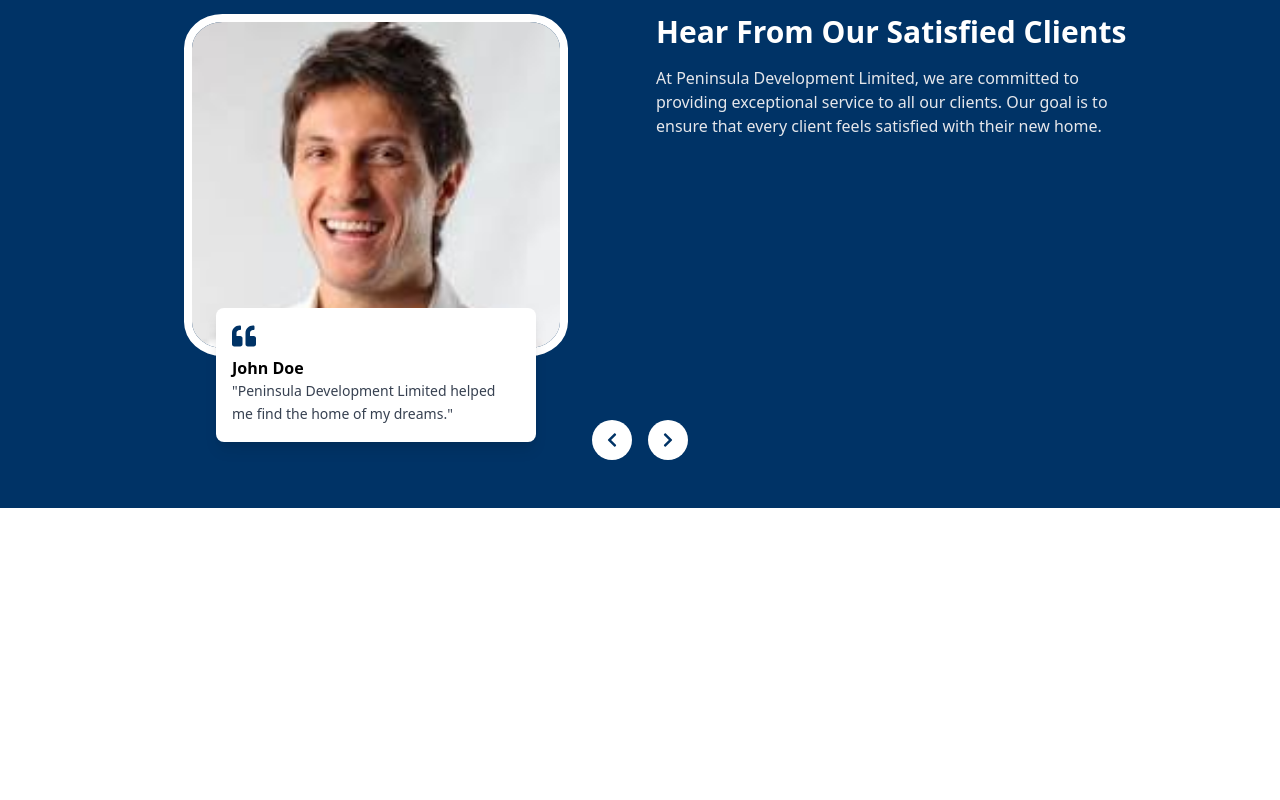
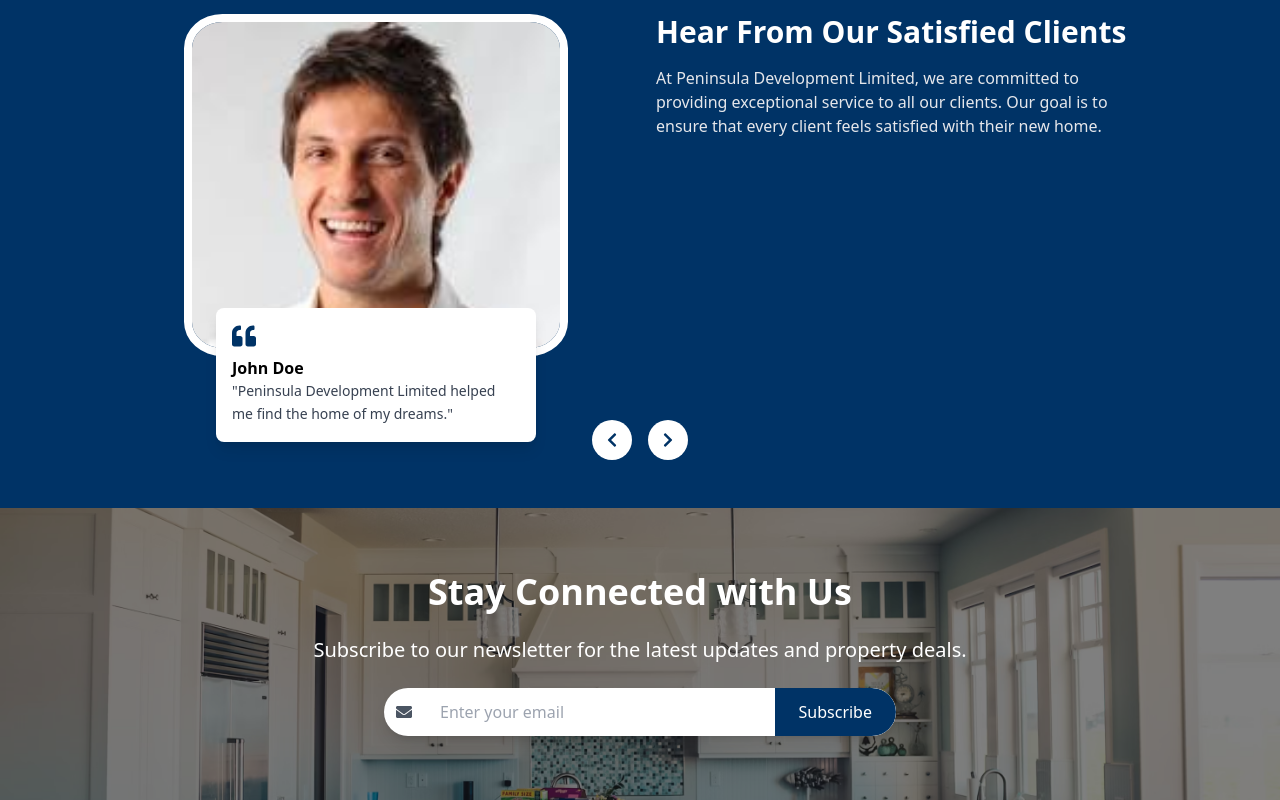
Before and after one commit to Joshua-Coded/Peninsula-real-estate, a React (Create React App) app in the folder real-estate-app/: page /contact in a window 1280 px wide. Shown: the part 2746-3546 px from the top of the page. Before the commit the page ends 3254 px from the top, so only its background shows below. Built offline with nearby package versions, Linux system fonts and the light colour scheme.

Commit message:
connect with us

```diff
--- a/real-estate-app/src/App.tsx
+++ b/real-estate-app/src/App.tsx
@@ -1,4 +1,5 @@
 import AboutUs from "./components/AboutUs";
+import ConnectSection from "./components/ConnectSection";
 import Hero from "./components/Hero";
 import Navbar from "./components/Navbar";
 import Properties from "./components/Properties";
@@ -15,6 +16,7 @@ function App() {
       <AboutUs />
       <Services />
       <Testimonials />
+      <ConnectSection />
     </div>
   );
 }
--- /dev/null
+++ b/real-estate-app/src/components/ConnectSection.tsx
@@ -0,0 +1,39 @@
+import React from "react";
+import backgroundImage from "../images/image3.avif";
+import { FaEnvelope } from "react-icons/fa";
+
+const ConnectSection: React.FC = () => {
+    return (
+        <div
+            className="relative w-full bg-cover bg-center bg-no-repeat py-16"
+            style={{ backgroundImage: `url(${backgroundImage})` }}
+        >
+            <div className="absolute inset-0 bg-black bg-opacity-50"></div> {/* Dark overlay */}
+
+            <div className="relative z-10 max-w-screen-lg mx-auto text-center text-white space-y-6">
+                {/* Heading */}
+                <h2 className="text-2xl md:text-4xl font-bold">Stay Connected with Us</h2>
+                <p className="text-lg md:text-xl">Subscribe to our newsletter for the latest updates and property deals.</p>
+
+                {/* Email input with button */}
+                <div className="flex justify-center items-center mt-8">
+                    <div className="flex items-center bg-white text-gray-600 rounded-full shadow-lg overflow-hidden w-full max-w-xs md:max-w-lg">
+                        <span className="px-3">
+                            <FaEnvelope />
+                        </span>
+                        <input
+                            type="email"
+                            placeholder="Enter your email"
+                            className="w-full py-3 px-4 focus:outline-none"
+                        />
+                        <button className="bg-primary text-white px-6 py-3 rounded-r-full hover:bg-white hover:text-primary transition-all">
+                            Subscribe
+                        </button>
+                    </div>
+                </div>
+            </div>
+        </div>
+    );
+};
+
+export default ConnectSection;
```
